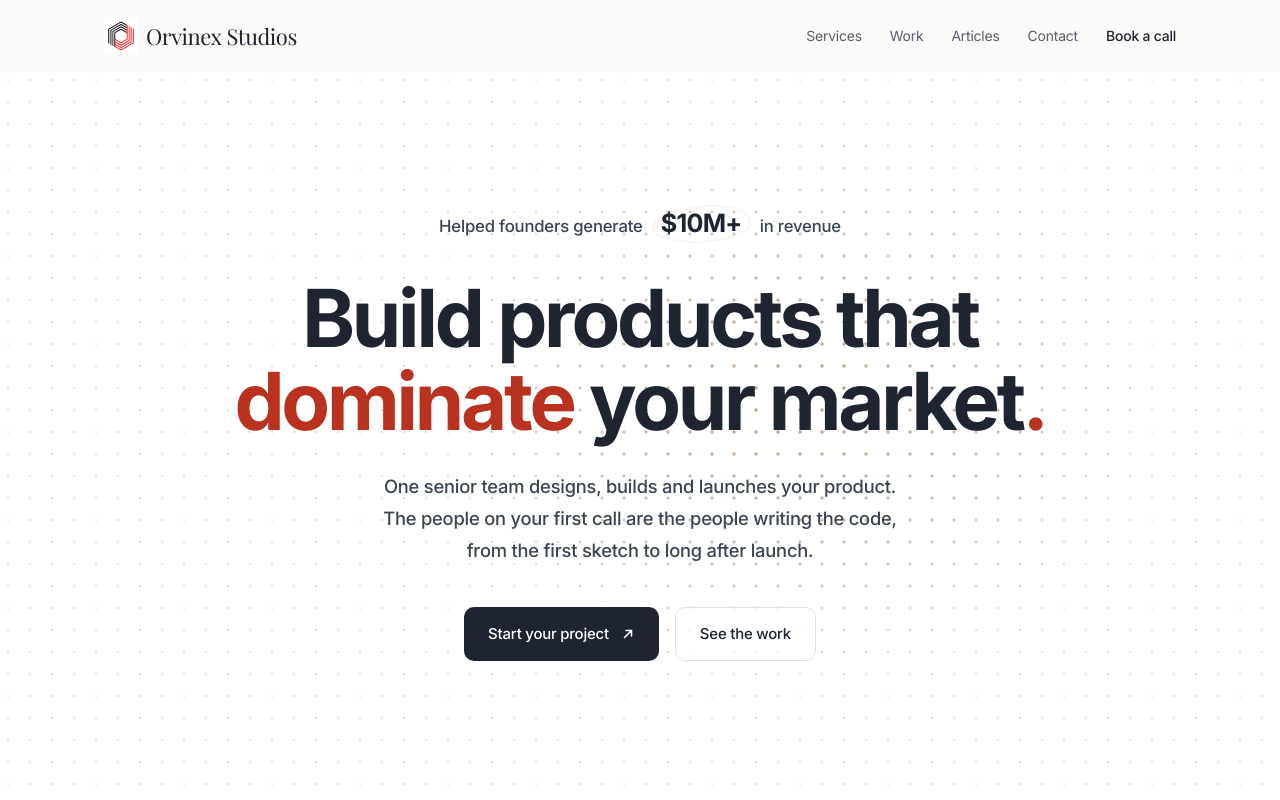
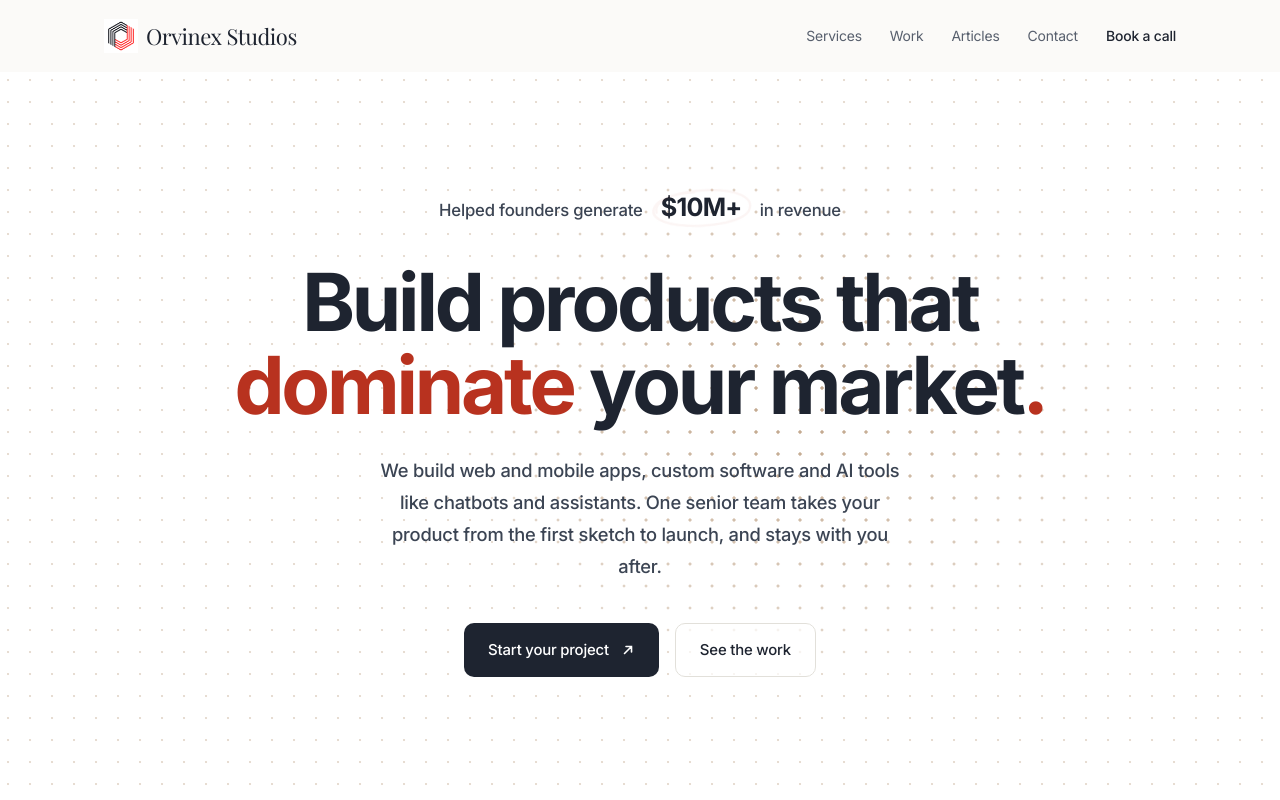
Before and after one commit to martiniscoding/orvinex-studios, a Next.js app: page / in a window 1280 px wide. Shown: the top 800 px of the page. Built offline with nearby package versions, Linux system fonts and the light colour scheme.

Commit message:
new changes

```diff
--- a/src/components/HowWeWork.tsx
+++ b/src/components/HowWeWork.tsx
@@ -795,8 +795,8 @@ function Updates() {
 
 /* ===========================================================================
    4. Ongoing & Dependable Support
-   Hover: the badges turn full colour, the lines go accent, and dashes run
-   back down them toward the pill.
+   Hover: the badges turn full colour together, the lines go accent, and
+   dashes run back down them toward the pill.
    ======================================================================== */
 
 function Support() {
@@ -805,15 +805,16 @@ function Support() {
       <g className="hww-swap-stroke" stroke={LINE} strokeWidth="1.6" fill="none">
         <path d="M68 46l46 26M68 112l46-26M272 46l-46 26M272 112l-46-26" />
       </g>
+      {/* No stagger here: all four light up together. */}
       <Wire d="M114 72L68 46" />
-      <Wire d="M114 86L68 112" delay={110} />
-      <Wire d="M226 72L272 46" delay={220} />
-      <Wire d="M226 86L272 112" delay={330} />
+      <Wire d="M114 86L68 112" />
+      <Wire d="M226 72L272 46" />
+      <Wire d="M226 86L272 112" />
 
       <Chip x={44} y={32} name="camera" />
-      <Chip x={44} y={124} name="slack" delay={110} />
-      <Chip x={296} y={32} name="google" delay={220} />
-      <Chip x={296} y={124} name="figma" delay={330} />
+      <Chip x={44} y={124} name="slack" />
+      <Chip x={296} y={32} name="google" />
+      <Chip x={296} y={124} name="figma" />
       <Node x={170} y={78} w={88} label="Support" halo={1} />
     </svg>
   );
--- a/src/content/site.ts
+++ b/src/content/site.ts
@@ -41,9 +41,9 @@ export const hero = {
   /** A word in the headline set in the accent red. */
   accent: "dominate",
   sub:
-    "One senior team designs, builds and launches your product. The people " +
-    "on your first call are the people writing the code, from the first " +
-    "sketch to long after launch.",
+    "We build web and mobile apps, custom software and AI tools like " +
+    "chatbots and assistants. One senior team takes your product from the " +
+    "first sketch to launch, and stays with you after.",
   primary: { label: "Start your project", href: "/#contact" },
   secondary: { label: "See the work", href: "/work" },
   contact: { label: "Contact us", href: "#contact" },
```
